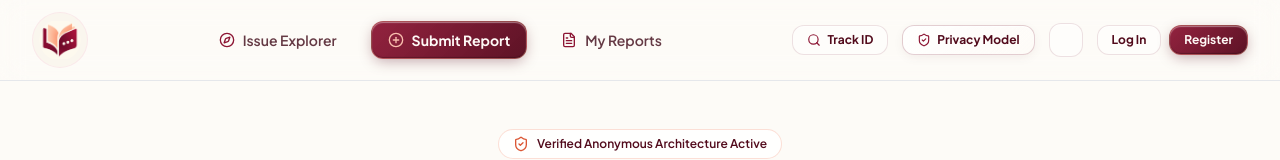
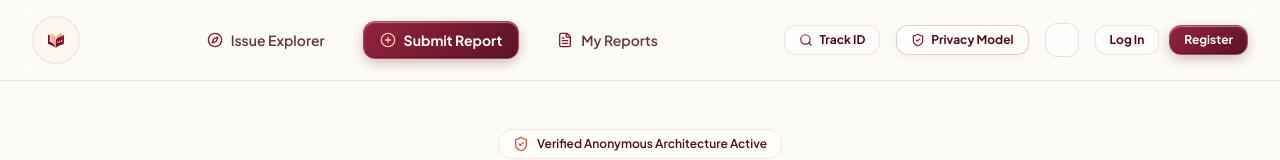
Before and after one commit to sindhuradevi7-ux/CampusVoice, a React (Vite) app in the folder client/: page / in a window 1280 px wide. Shown: the top 160 px of the page. Built offline with nearby package versions, Linux system fonts and the light colour scheme; no server answers; a web font is replaced by a local one.

Commit message:
fix(navbar): update logo asset with circular container and refined navbar spacing

```diff
--- a/client/src/components/common/BrandLogo.jsx
+++ b/client/src/components/common/BrandLogo.jsx
@@ -1,7 +1,7 @@
 import React from 'react';
 import logoImg from '../../assets/logo.png';
 
-export const BrandLogo = ({ className = "w-10 h-10", showGlow = false, alt = "Campus Voice Brand Mark" }) => {
+export const BrandLogo = ({ className = "w-11 h-11", showGlow = false, alt = "Campus Voice Brand Mark" }) => {
   return (
     <div className={`relative inline-flex items-center justify-center rounded-full overflow-hidden shrink-0 aspect-square ${className}`}>
       {showGlow && (
@@ -10,7 +10,7 @@ export const BrandLogo = ({ className = "w-10 h-10", showGlow = false, alt = "Ca
       <img
         src={logoImg}
         alt={alt}
-        className="w-full h-full object-contain rounded-full select-none"
+        className="w-full h-full object-cover rounded-full select-none"
         draggable={false}
       />
     </div>
--- a/client/src/components/common/Navbar.jsx
+++ b/client/src/components/common/Navbar.jsx
@@ -60,7 +60,7 @@ export const Navbar = () => {
                   aria-label="Home"
                   className="flex items-center group transition-transform duration-200"
                 >
-                  <div className="w-12 h-12 sm:w-14 sm:h-14 aspect-square rounded-full bg-[#FAF6EE] dark:bg-wine-900 shadow-xs border border-burgundy-100/80 dark:border-peach-400/20 group-hover:border-burgundy-300 dark:group-hover:border-peach-400/40 group-hover:shadow-sm transition-all flex items-center justify-center p-1.5 overflow-hidden">
+                  <div className="w-12 h-12 sm:w-13 sm:h-13 aspect-square rounded-full bg-[#FAF7EE] dark:bg-wine-900 shadow-xs border border-burgundy-200/70 dark:border-peach-400/20 group-hover:border-burgundy-400 dark:group-hover:border-peach-400/50 group-hover:shadow-sm transition-all flex items-center justify-center p-1.5 overflow-hidden">
                     <BrandLogo className="w-full h-full" showGlow={false} />
                   </div>
                 </Link>
@@ -76,7 +76,7 @@ export const Navbar = () => {
             </div>
 
             {/* Desktop Navigation (Center/Middle Group) */}
-            <div className="hidden md:flex items-center gap-3 lg:gap-5">
+            <div className="hidden md:flex items-center gap-3.5 lg:gap-6">
               <Link
                 to="/issues"
                 className={`px-3.5 py-2 rounded-xl text-sm font-semibold transition-all flex items-center gap-2 ${
@@ -141,7 +141,7 @@ export const Navbar = () => {
             </div>
 
             {/* Right Action Badges, Quick Track, Theme Toggle, Auth Profile & Far-Right Logout */}
-            <div className="hidden md:flex items-center gap-2.5 lg:gap-3.5 shrink-0">
+            <div className="hidden md:flex items-center gap-3 lg:gap-4 shrink-0">
               {/* Quick ID Tracker Box */}
               {showTrackInput ? (
                 <form onSubmit={handleQuickTrackSubmit} className="flex items-center gap-1.5 animate-fadeIn">
@@ -219,7 +219,7 @@ export const Navbar = () => {
                   </div>
                 </Link>
               ) : (
-                <div className="flex items-center gap-2">
+                <div className="flex items-center gap-2.5">
                   <Link
                     to="/login"
                     className="px-3.5 py-1.5 btn-glass btn-glass-subtle text-xs font-bold"
@@ -240,7 +240,7 @@ export const Navbar = () => {
                 <button
                   onClick={handleLogout}
                   title="Logout"
-                  className="p-2 ml-1 text-wine-600 dark:text-cream-400 hover:text-burgundy-800 dark:hover:text-peach-300 hover:bg-peach-100/60 dark:hover:bg-wine-800 rounded-xl transition-colors shrink-0"
+                  className="p-2 ml-1.5 text-wine-600 dark:text-cream-400 hover:text-burgundy-800 dark:hover:text-peach-300 hover:bg-peach-100/60 dark:hover:bg-wine-800 rounded-xl transition-colors shrink-0"
                 >
                   <LogOut className="w-4 h-4" />
                 </button>
```
Also changed, not shown: client/public/logo.png, client/src/assets/logo.png.
